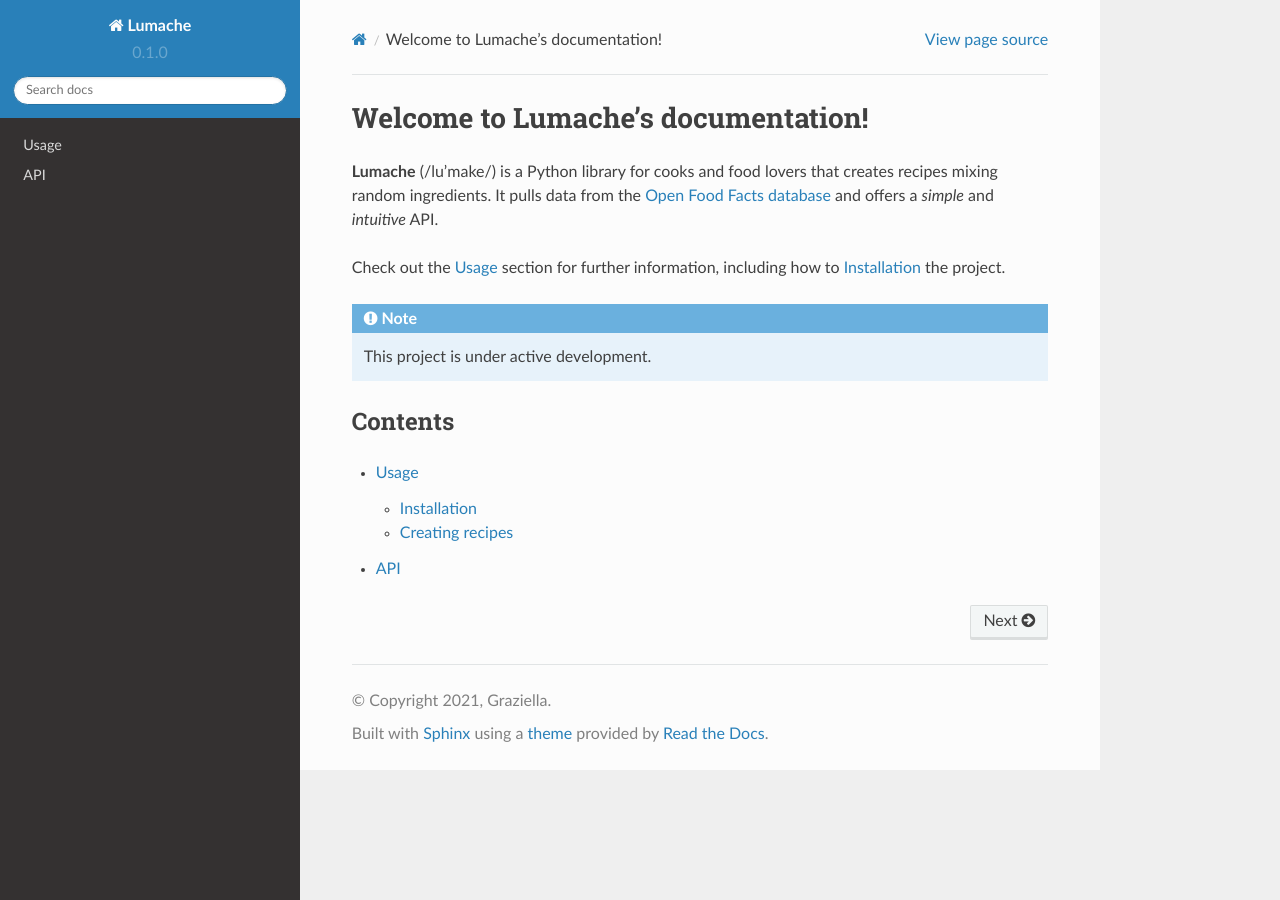
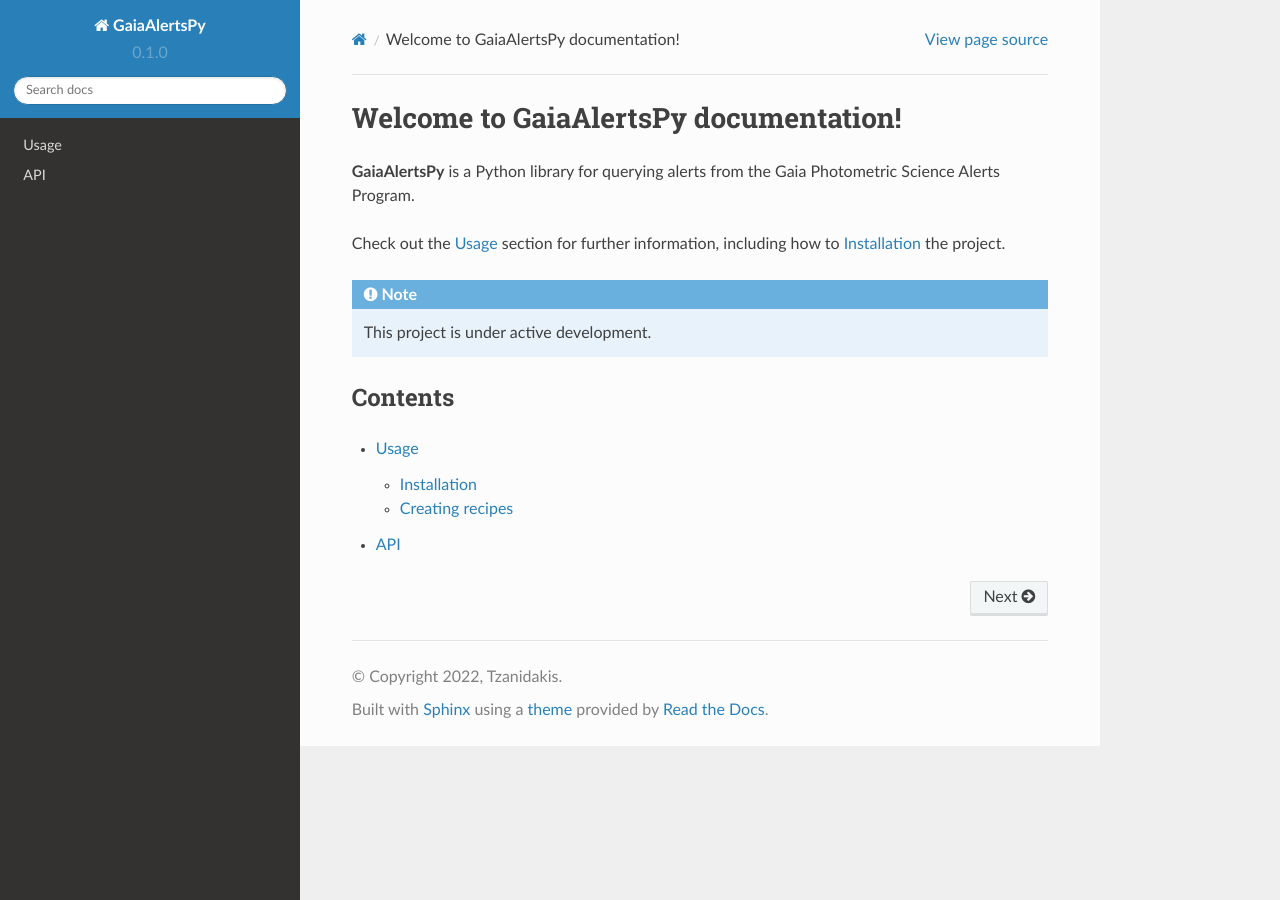
Before and after one commit to AndyTza/GaiaAlertsPy, a Sphinx documentation site: the page built from docs/source/index.rst, in a window 1280 px wide. Built offline with Sphinx 7.4.7 and the Read the Docs theme 2.0.0, drawn with Linux system fonts in a browser that asks for light colours.

Commit message:
fixing docs

```diff
--- a/docs/source/conf.py
+++ b/docs/source/conf.py
@@ -2,9 +2,9 @@
 
 # -- Project information
 
-project = 'Lumache'
-copyright = '2021, Graziella'
-author = 'Graziella'
+project = 'GaiaAlertsPy'
+copyright = '2022, Tzanidakis'
+author = 'Anastasios Tzanidakis'
 
 release = '0.1'
 version = '0.1.0'
--- a/docs/source/index.rst
+++ b/docs/source/index.rst
@@ -1,10 +1,8 @@
-Welcome to Lumache's documentation!
+Welcome to GaiaAlertsPy documentation!
 ===================================
 
-**Lumache** (/lu'make/) is a Python library for cooks and food lovers
-that creates recipes mixing random ingredients.
-It pulls data from the `Open Food Facts database <https://world.openfoodfacts.org/>`_
-and offers a *simple* and *intuitive* API.
+**GaiaAlertsPy** is a Python library for querying alerts from the Gaia Photometric Science Alerts Program.
+
 
 Check out the :doc:`usage` section for further information, including
 how to :ref:`installation` the project.
```
